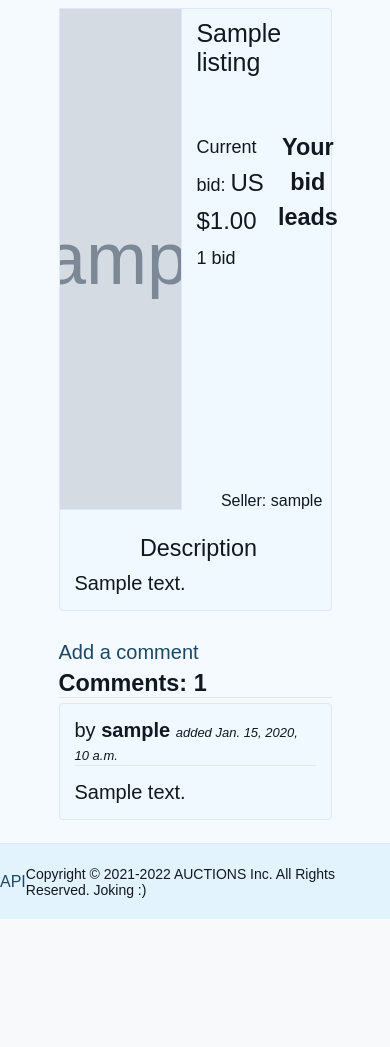
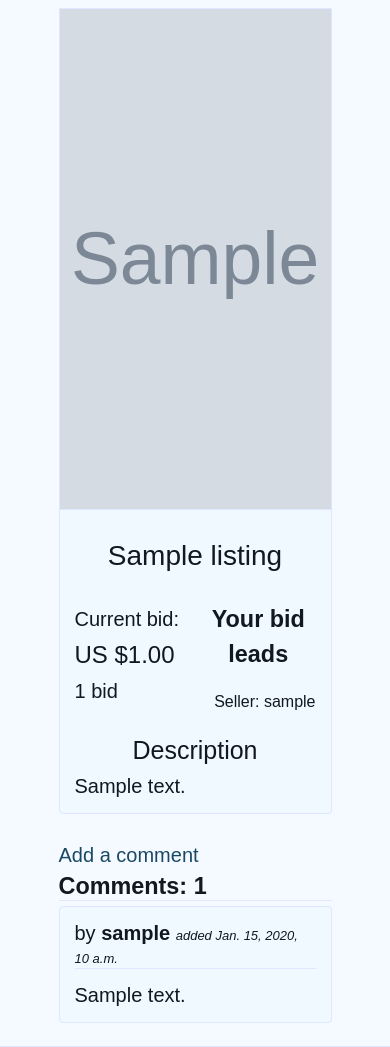
Before and after one commit to DIVIgor/auctions-box, a Django app: a page that uses templates/layout.html in a window 390 px wide. Shown: the part 103-1150 px from the top of the page. Before the commit the page ends 1022 px from the top, so only its background shows below. Run offline with Django 3.2, Linux system fonts and the light colour scheme; a user stored in the database is signed in; tables that the repository leaves empty hold one stand-in row (values such as "Sample post"); grey boxes marked "Sample" are stand-in pictures.

Commit message:
Added styling for detailed listing page for small screens.

```diff
--- a/static/auctions/styles.css
+++ b/static/auctions/styles.css
@@ -5,7 +5,6 @@
 }
 
 html {
-    /* background-color: #e8e9ed; */
     background-color: #f4faff;
     font-family: Arial, Helvetica, sans-serif;
     font-size: 16px;
@@ -19,7 +18,6 @@ body {
 }
 .header {
     display: flex;
-    /* background-color: #607196; */
     flex-direction: row;
     background: linear-gradient(to left, #1B4965, rgba(27, 73, 101, 0.65));
     align-items: center;
@@ -35,12 +33,10 @@ body {
     flex-wrap: wrap;
     padding: 0;
     align-items: center;
-    /* min-width: 1080px; */
     position: relative;
     text-align: justify;
     list-style: none;
     float: left;
-    /* justify-content: space-between; */
 }
 .nav-item, .signed-in-item {
     padding-left: 20px;
@@ -95,7 +91,6 @@ body {
 }
 
 input {
-    /* display: flex; */
     height: 35px;
     width: 100%;
     padding: 2px 15px;
@@ -147,16 +142,13 @@ input[type="number"] {
 
 .filtering-panel {
     margin-bottom: 25px;
-    /* padding: 0 25px; */
     display: flex;
     flex-direction: row;
-    /* border-bottom: 1px solid #dfe6ff; */
     align-items: center;
     justify-content: right;
     font-size: 14px;
 }
 .radio {
-    /* position: relative; */
     display: flex;
     border: 1px solid #dfe6ff;
     border-radius: 4px;
@@ -175,15 +167,12 @@ input[type="number"] {
     margin: 0 15px 0 5px;
 }
 .form-label {
-    /* display: flex; */
-    /* width: 60px; */
     margin-right: 10px;
     align-self: center;
     flex-shrink: 0;
 }
 .select-ordering {
     height: 28px;
-    /* width: 100%; */
     background-color: #f4faff;
     border: 1px solid #dfe6ff;
     border-radius: 4px;
@@ -211,6 +200,153 @@ input[type="number"] {
     box-shadow: 0 1px 6px #d4deff;
     cursor: pointer;
 }
+
+
+/* Listing page */
+.lst-grid {
+    background-color: #eff9ff;
+    margin: 5% 0 30px;
+    border: 1px solid #dfe6ff;
+    display: grid;
+    grid-template-columns: 45% auto;
+    grid-template-rows: minmax(min-content, 106px) 76px auto;
+    grid-auto-rows: auto;
+    gap: 15px;
+    border-radius: 4px;
+    border-top-left-radius: 0;
+
+}
+.lg-img {
+    width: 100%;
+    min-height: 500px;
+    max-height: 600px;
+    grid-row: 1 / 4;
+    display: flex;
+    justify-content: center;
+    border-bottom: 1px solid #dfe6ff;
+    border-right: 1px solid #dfe6ff;
+}
+.lg-img-big {
+    max-width: 100%;
+    max-height: 100%;
+    object-fit: cover;
+}
+.lst-title {
+    font-size: 25px;
+    font-weight: 400;
+    padding-right: 10px;
+    padding-top: 10px;
+    margin: 0;
+}
+.lg-actions {
+    padding-right: 15px;
+    display: grid;
+    grid-template-columns: 60% auto;
+    grid-template-rows: repeat(2, 35px);
+    gap: 6px;
+}
+.cur-bid {
+    font-size: 18px;
+    grid-row: 1 / 3;
+    line-height: 35px;
+}
+#price {
+    font-size: 24px;
+}
+#id-bid-form {
+    display: grid;
+    grid-template-columns: auto 87px;
+    gap: 6px;
+}
+#make-bid,
+#gla-btn,
+#comment {
+    background-color: #caebff;
+    border: 1px solid #dfe6ff;
+    border-radius: 4px;
+    height: 35px;
+    padding: 0 10px;
+    font-family: Arial, Helvetica, sans-serif;
+    font-size: 15px;
+    font-weight: bold;
+}
+#gla-btn:hover,
+#make-bid:hover,
+#comment:hover {
+    background-color: #eff9ff;
+    border: 1px solid #dfe6ff;
+    box-shadow: 0 1px 6px #d4deff;
+    cursor: pointer;
+}
+#comment {
+    margin-top: 30px;
+}
+#gla-btn {
+    display: block;
+    text-align: center;
+    line-height: 35px;
+}
+.lg-descr {
+    grid-column: 1 / 3;
+    padding: 0 15px 15px;
+}
+.lg-descr > h3 {
+    margin: 10px;
+    text-align: center;
+    font-weight: 400;
+    font-size: 21px;
+}
+.lg-seller {
+    height: 100%;
+    display: table;
+    font-size: 16px;
+    text-align: end;
+    padding: 0 15px;
+}
+.lg-seller > span {
+    display: table-cell;
+    vertical-align: bottom;
+}
+.new-bid-info {
+    display: block;
+    text-align: center;
+    line-height: 35px;
+}
+.new-bid-info > h3 {
+    margin: 0;
+}
+.comment-form {
+    margin: 15px 0 30px;
+}
+.sbmt-btn {
+    text-align: end;
+}
+summary {
+    color: #1B4965;
+}
+summary:hover {
+    text-shadow: 2px 2px 5px #ced9ff;
+    cursor: pointer;
+}
+#comments-header {
+    border-bottom: 1px solid #dfe6ff;
+    margin-bottom: 2%;
+}
+.comment {
+    background-color: #eff9ff;
+    border: 1px solid #dfe6ff;
+    border-radius: 4px;
+    padding: 15px;
+    margin-bottom: 15px;
+}
+.comment-title {
+    margin-bottom: 15px;
+    border-bottom: 1px solid #dfe6ff;
+}
+.comment-title > i {
+    font-size: small;
+}
+
 
 @media
 (max-width: 320px),
@@ -253,7 +389,6 @@ input[type="number"] {
     }
     .nav, .signed-in-info {
         width: 100%;
-        /* flex-direction: column; */
     }
     .signed-in-info {
         position: unset;
@@ -307,6 +442,41 @@ input[type="number"] {
     .select-ordering, .sort-btn {
         font-size: 20px;
         height: 35px;
+    }
+
+    /* detailed listing page */
+    .lst-grid {
+        display: block;
+        border-top-right-radius: 0px;
+    }
+    .lg-img {
+        border-right: none;
+    }
+    .lg-name {
+        margin: 30px 15px;
+    }
+    .lg-name > h1 {
+        padding: 0;
+        font-size: 28px;
+        text-align: center;
+    }
+    .lg-actions {
+        padding: 0 15px;
+        grid-template-columns: 50% auto;
+    }
+    .lg-seller {
+        display: flex;
+        padding: 0;
+        justify-content: end;
+    }
+    .lg-seller > span {
+        margin: 15px;
+    }
+    .lg-descr > h3 {
+        font-size: 25px;
+    }
+    .cur-bid > div {
+        font-size: 20px;
     }
 }
 
@@ -364,12 +534,10 @@ button {
     text-decoration: none;
 }
 .nav-link:hover {
-    /* color: antiquewhite; */
     color: #eff9ff;
 }
 .signed-in-info {
     display: flex;
-    /* margin-right: 20px; */
     align-items: center;
     position: relative;
     text-align: justify;
@@ -452,6 +620,7 @@ a {
     margin-bottom: 2%;
 }
 
+
 /* Active listings page */
 .active_listings {
     margin-bottom: 5%;
@@ -496,7 +665,6 @@ div.lst-bid {
 .limg {
     width: 100%;
     height: 100%;
-    /* max-width: 1fr; */
     border-top-left-radius: calc(6px);
     border-top-right-radius: calc(6px);
     object-fit: cover;
@@ -679,148 +847,3 @@ textarea:focus {
     box-shadow: 0 1px 6px #d4deff;
     cursor: pointer;
 }
-
-
-/* Listing page */
-.lst-grid {
-    background-color: #eff9ff;
-    margin: 5% 0 30px;
-    border: 1px solid #dfe6ff;
-    display: grid;
-    grid-template-columns: 45% auto;
-    grid-template-rows: minmax(min-content, 106px) 76px auto;
-    grid-auto-rows: auto;
-    gap: 15px;
-    border-radius: 4px;
-    border-top-left-radius: 0;
-
-}
-.lg-img {
-    width: 100%;
-    min-height: 500px;
-    max-height: 600px;
-    grid-row: 1 / 4;
-    display: flex;
-    justify-content: center;
-    border-bottom: 1px solid #dfe6ff;
-    border-right: 1px solid #dfe6ff;
-}
-.lg-img-big {
-    max-width: 100%;
-    max-height: 100%;
-    object-fit: cover;
-}
-.lst-title {
-    font-size: 25px;
-    font-weight: 400;
-    padding-right: 10px;
-    padding-top: 10px;
-    margin: 0;
-}
-.lg-actions {
-    padding-right: 15px;
-    display: grid;
-    grid-template-columns: 60% auto;
-    grid-template-rows: repeat(2, 35px);
-    gap: 6px;
-}
-.cur-bid {
-    font-size: 18px;
-    grid-row: 1 / 3;
-    line-height: 35px;
-}
-#price {
-    font-size: 24px;
-}
-#id-bid-form {
-    display: grid;
-    grid-template-columns: auto 87px;
-    gap: 6px;
-}
-#make-bid,
-#gla-btn,
-#comment {
-    background-color: #caebff;
-    border: 1px solid #dfe6ff;
-    border-radius: 4px;
-    height: 35px;
-    padding: 0 10px;
-    font-family: Arial, Helvetica, sans-serif;
-    font-size: 15px;
-    font-weight: bold;
-}
-#gla-btn:hover,
-#make-bid:hover,
-#comment:hover {
-    background-color: #eff9ff;
-    border: 1px solid #dfe6ff;
-    box-shadow: 0 1px 6px #d4deff;
-    cursor: pointer;
-}
-#comment {
-    margin-top: 30px;
-}
-#gla-btn {
-    display: block;
-    text-align: center;
-    line-height: 35px;
-}
-.lg-descr {
-    grid-column: 1 / 3;
-    padding: 0 15px 15px;
-}
-.lg-descr > h3 {
-    margin: 10px;
-    text-align: center;
-    font-weight: 400;
-}
-.lg-seller {
-    height: 100%;
-    display: table;
-    font-size: 16px;
-    text-align: end;
-    padding: 0 15px;
-}
-.lg-seller > span {
-    display: table-cell;
-    vertical-align: bottom;
-}
-.new-bid-info {
-    display: block;
-    text-align: center;
-    line-height: 35px;
-}
-.new-bid-info > h3 {
-    margin: 0;
-}
-.comment-form {
-    margin: 15px 0 30px;
-}
-.sbmt-btn {
-    text-align: end;
-}
-summary {
-    color: #1B4965;
-}
-summary:hover {
-    text-shadow: 2px 2px 5px #ced9ff;
-    cursor: pointer;
-}
-#comments-header {
-    border-bottom: 1px solid #dfe6ff;
-    margin-bottom: 2%;
-}
-.comment {
-    background-color: #eff9ff;
-    border: 1px solid #dfe6ff;
-    border-radius: 4px;
-    padding: 15px;
-    margin-bottom: 15px;
-}
-.comment-title {
-    margin-bottom: 15px;
-    border-bottom: 1px solid #dfe6ff;
-}
-.comment-title > i {
-    font-size: small;
-}
```
